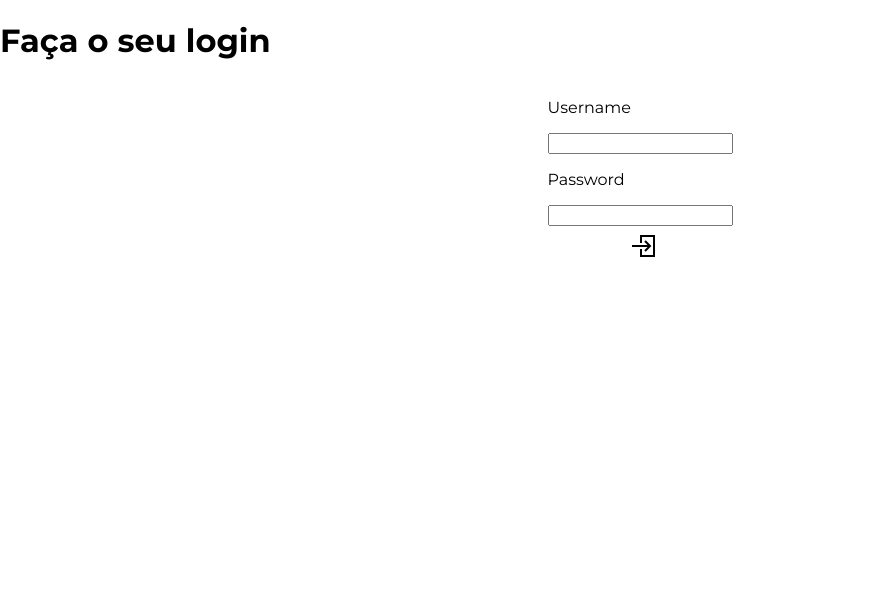
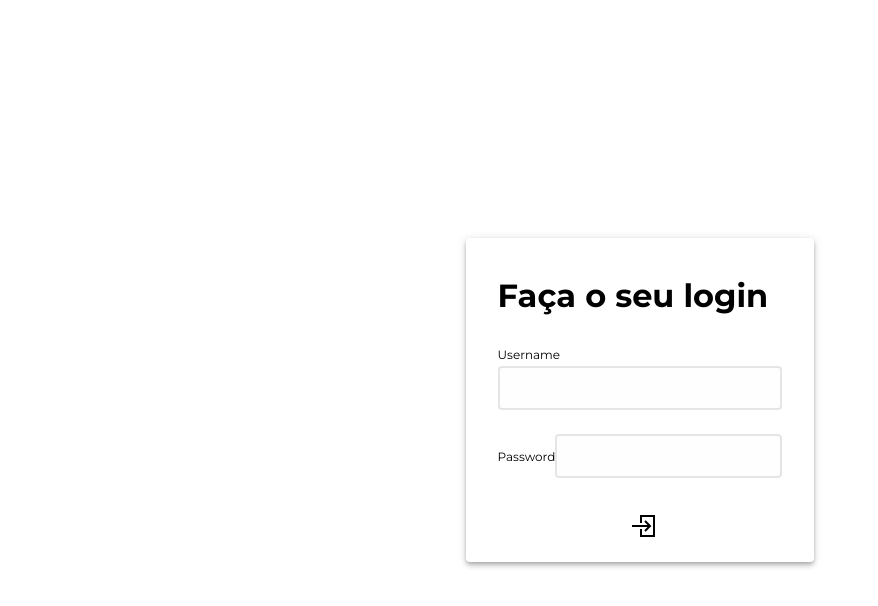
Before and after one commit to Lucasbritx/dragons-test, a React (Create React App) app: page / in a window 1280 px wide. Shown: the top 606 px of the page, without its empty margins (0-878 px from the left). Built offline with nearby package versions, Linux system fonts and the light colour scheme.

Commit message:
personalização do login

```diff
--- /dev/null
+++ b/src/components/Input/index.tsx
@@ -0,0 +1,3 @@
+const Input = () => <input />;
+
+export default Input;
--- a/src/pages/Home/index.tsx
+++ b/src/pages/Home/index.tsx
@@ -4,7 +4,7 @@ import React, { FC, useEffect, useState } from 'react';
 import { toast, ToastContainer } from 'react-toastify';
 import api from '../../api/axios';
 import CreateDragon from '../../components/CreateDragon';
-import ListDragons from '../ListDragons';
+import ListDragons from '../../components/ListDragons';
 import './styles.scss';
 
 interface IDragon {
@@ -56,14 +56,15 @@ const Home: FC = () => {
     }
   };
 
-  const editDragon = async (dragonId: number, dragon: IDragon) => {
+  const editDragon = async (dragon: IDragon, dragonId: number) => {
     try {
       setLoading(true);
       const edited = await api.put(`/${dragonId}`, dragon);
-      // eslint-disable-next-line no-unused-expressions
-      edited
-        ? toast.success('Dragão editado com sucesso')
-        : toast.error('Erro ao editar o dragão');
+      if (edited) {
+        toast.success('Dragão editado com sucesso');
+      } else {
+        toast.error('Erro ao editar o dragão');
+      }
       getDragons();
     } catch (error) {
       toast.error('Erro ao editar o dragão');
@@ -81,10 +82,11 @@ const Home: FC = () => {
     try {
       setLoading(true);
       const deleted = await api.delete(`/${dragonId}`);
-      // eslint-disable-next-line no-unused-expressions
-      deleted
-        ? toast.success('Dragão deletado com sucesso')
-        : toast.error('Erro ao deletar o dragão');
+      if (deleted) {
+        toast.success('Dragão deletado com sucesso');
+      } else {
+        toast.error('Erro ao deletar o dragão');
+      }
       removeDragon(dragonId);
     } catch (error) {
       toast.error('Erro ao deletar o dragão');
--- a/src/pages/Login/index.tsx
+++ b/src/pages/Login/index.tsx
@@ -1,9 +1,10 @@
+/* eslint-disable jsx-a11y/label-has-associated-control */
 /* eslint-disable import/extensions */
 /* eslint-disable import/no-unresolved */
-/* eslint-disable jsx-a11y/label-has-associated-control */
 import React, { useState } from 'react';
 import { GrLogin } from 'react-icons/gr';
 import Button from '../../components/Button';
+import './styles.scss';
 
 const Login = () => {
   const [user, setUser] = useState('');
@@ -19,22 +20,32 @@ const Login = () => {
 
   return (
     <div className="loginWrapper">
+      <div className="loginCard">
         <h1 className="loginTitle">Faça o seu login</h1>
         <form>
-        <label>
-          <p>Username</p>
+          <div className="divInput">
+            <label htmlFor="username">
+              Username
+            </label>
             <input
+              id="username"
+              className="formInput"
               onChange={(e) => setUser(e.target.value)}
               type="text"
             />
-        </label>
-        <label>
-          <p>Password</p>
+          </div>
+          <div className="divInput">
+            <label htmlFor="password">
+              Password
+
               <input
+                id="password"
+                className="formInput"
                 onChange={(e) => setPassword(e.target.value)}
                 type="password"
               />
             </label>
+          </div>
           <div>
             <Button
               onClick={login}
@@ -45,6 +56,7 @@ const Login = () => {
           </div>
         </form>
       </div>
+    </div>
   );
 };
 
--- a/src/pages/Login/styles.scss
+++ b/src/pages/Login/styles.scss
@@ -1,3 +1,45 @@
+@import '../../styles/globalStyles.scss';
+
+
+.loginWrapper {
+   height: 100vh;
+   width: 100vw;
+   display: flex;
+   align-items: center;
+   justify-content: center;
+}
+
+.loginCard {
+    box-shadow: 0 4px 5px 0 rgba(0,0,0,0.14), 0 1px 10px 0 rgba(0,0,0,0.12), 0 2px 4px -1px rgba(0,0,0,0.20);
+    padding: 16px 32px;
+    border-radius: 4px;
+}
+
+.divInput {
+    display: flex;
+    flex-direction: column;
+    margin-bottom: 24px;
+    width: 100%;
+
+    & .formInput {
+        height: 40px;
+        padding: 0px 8px;
+        font-size: 16px;
+        border-radius: 4px;
+        border: 2px solid $base-color;
+        outline: none;
+        background-color: #fefefe;
+        &:focus {
+            border-color: rgba(0,0,0,0.87);
+        }
+    }
+
+    & label {
+        font-size: 12px;
+        margin-bottom: 4px;
+    }
+}
+
 .loginTitle {
-    text-align: center;
+    margin-bottom: 32px;
 }
```
Also changed, not shown: src/App.scss (deleted, +0 -38 lines), src/components/Input/styles.scss (added). Lines whose indentation alone changed are shown as unchanged.
